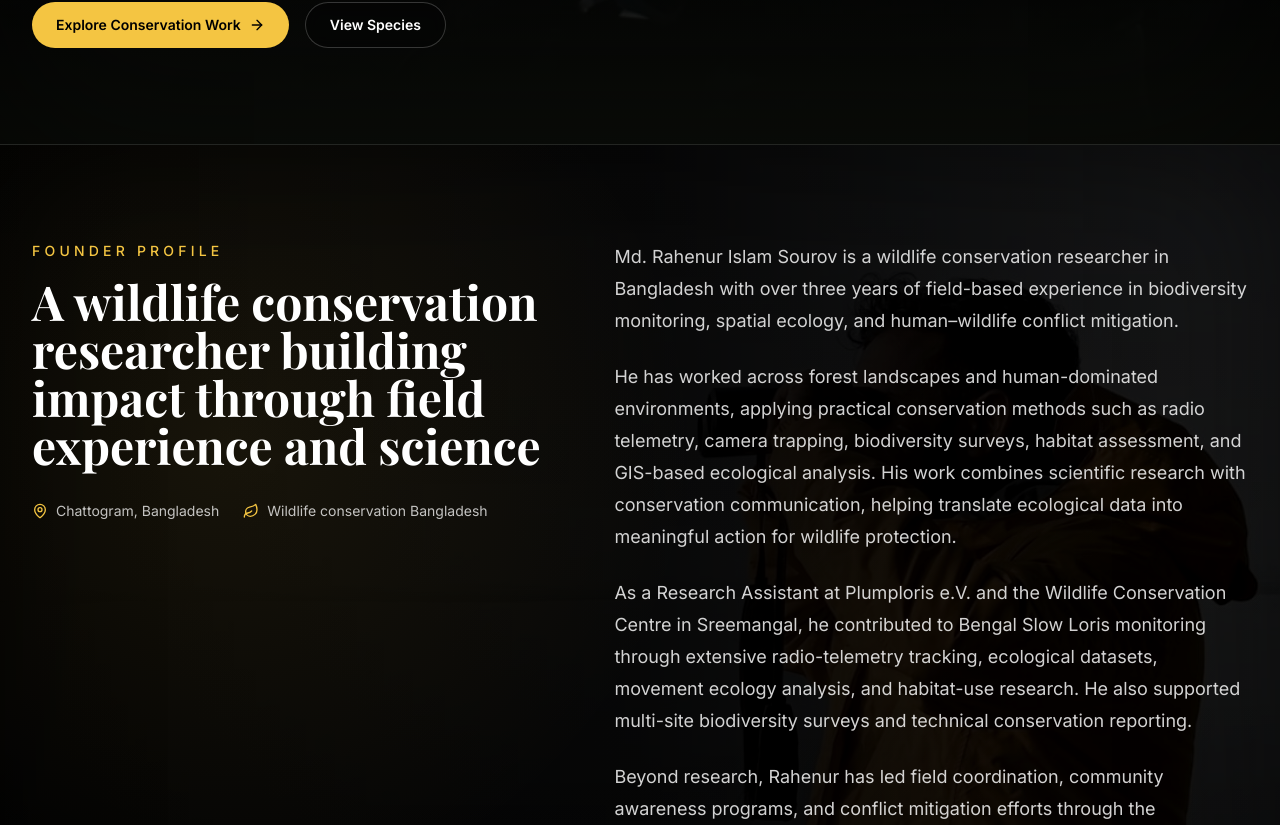
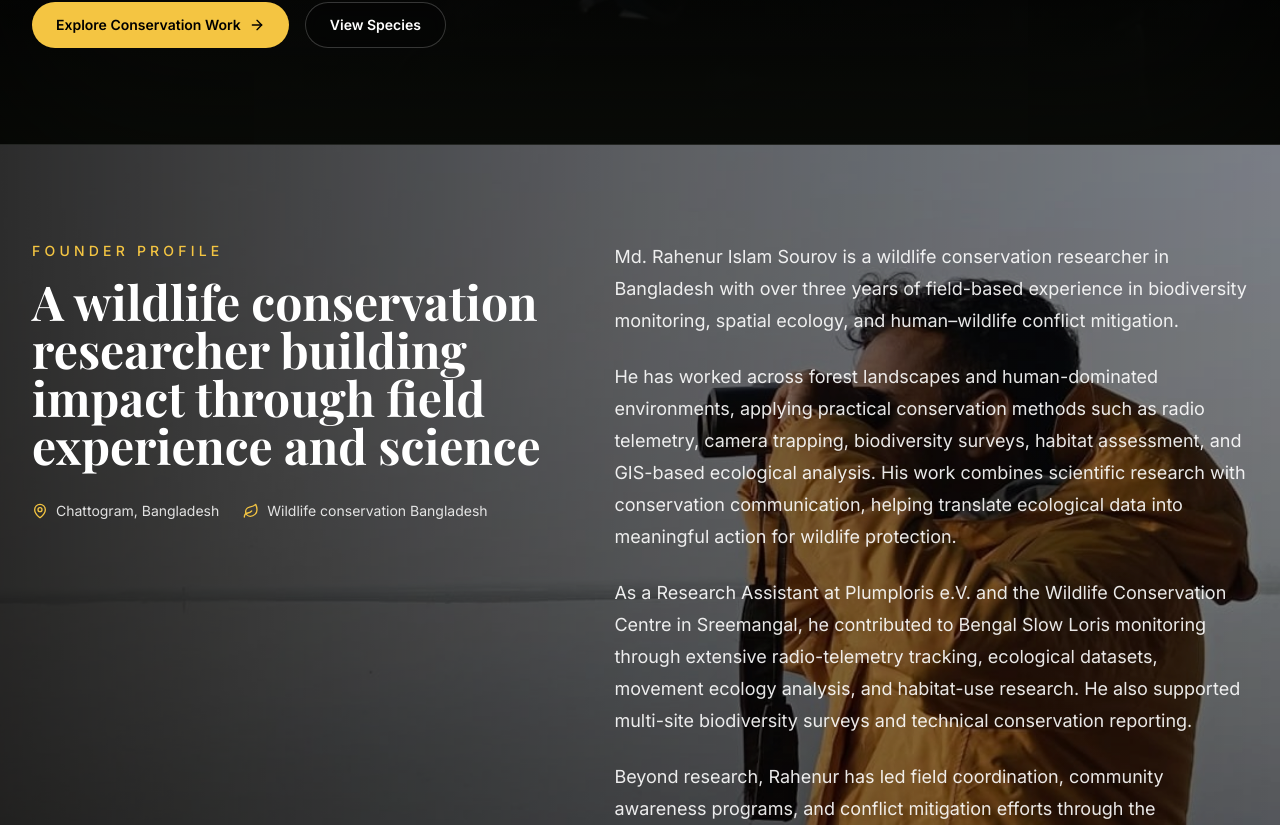
Before and after one commit to carb91-sow/wildlifescope.org, a Next.js app: page /about in a window 1280 px wide. Shown: the part 1355-2180 px from the top of the page. Built offline with nearby package versions, Linux system fonts and the light colour scheme; a web font is replaced by a local one.

Commit message:
Update page.tsx

```diff
--- a/app/about/page.tsx
+++ b/app/about/page.tsx
@@ -246,28 +246,31 @@ export default function AboutPage() {
           </div>
         </section>
 
-{/* Intro / Founder Summary */}
 <section
   ref={introRef}
   className="relative overflow-hidden py-20 lg:py-24"
 >
+  {/* Background Image (CLEAR) */}
   <Image
     src="/images/founder-bg.jpg"
     alt="Wildlife observation fieldwork"
     fill
     priority
-    className="object-cover object-right brightness-[0.42] contrast-[1.08] saturate-[0.88]"
+    className="object-cover object-right brightness-[0.85]"
     sizes="100vw"
   />
 
-  <div className="absolute inset-0 bg-black/65" />
-  <div className="absolute inset-0 bg-gradient-to-r from-black/90 via-black/70 to-transparent" />
-  <div className="absolute inset-0 bg-gradient-to-b from-black/20 via-transparent to-black/40" />
-  <div className="absolute inset-0 bg-[radial-gradient(circle_at_18%_28%,rgba(244,197,66,0.08),transparent_36%)]" />
-  <div className="absolute inset-0 shadow-[inset_0_0_140px_rgba(0,0,0,0.55)]" />
+  {/* VERY LIGHT overlay */}
+  <div className="absolute inset-0 bg-black/25" />
 
+  {/* Simple left fade for text */}
+  <div className="absolute inset-0 bg-gradient-to-r from-black/70 via-black/30 to-transparent" />
+
+  {/* Content */}
   <div className="relative mx-auto max-w-7xl px-6 lg:px-8">
     <div className="grid gap-12 lg:grid-cols-[0.9fr_1.1fr] lg:gap-16">
+
+      {/* LEFT */}
       <div>
         <motion.p
           initial={{ opacity: 0, y: 20 }}
@@ -291,7 +294,7 @@ export default function AboutPage() {
           initial={{ opacity: 0, y: 24 }}
           animate={introInView ? { opacity: 1, y: 0 } : {}}
           transition={{ delay: 0.2, duration: 0.65 }}
-          className="mt-8 flex flex-wrap gap-6 text-sm text-white/75"
+          className="mt-8 flex flex-wrap gap-6 text-sm text-white/85"
         >
           <div className="inline-flex items-center gap-2">
             <MapPin className="h-4 w-4 text-[#f4c542]" />
@@ -304,11 +307,12 @@ export default function AboutPage() {
         </motion.div>
       </div>
 
+      {/* RIGHT */}
       <motion.div
         initial={{ opacity: 0, y: 24 }}
         animate={introInView ? { opacity: 1, y: 0 } : {}}
         transition={{ delay: 0.2, duration: 0.65 }}
-        className="space-y-6 text-lg leading-8 text-white/82"
+        className="space-y-6 text-lg leading-8 text-white/90"
       >
         <p>{founder.shortBio}</p>
         <p>{founder.longBio1}</p>
@@ -316,6 +320,7 @@ export default function AboutPage() {
         <p>{founder.longBio3}</p>
         <p>{founder.longBio4}</p>
       </motion.div>
+
     </div>
   </div>
 </section>
```
